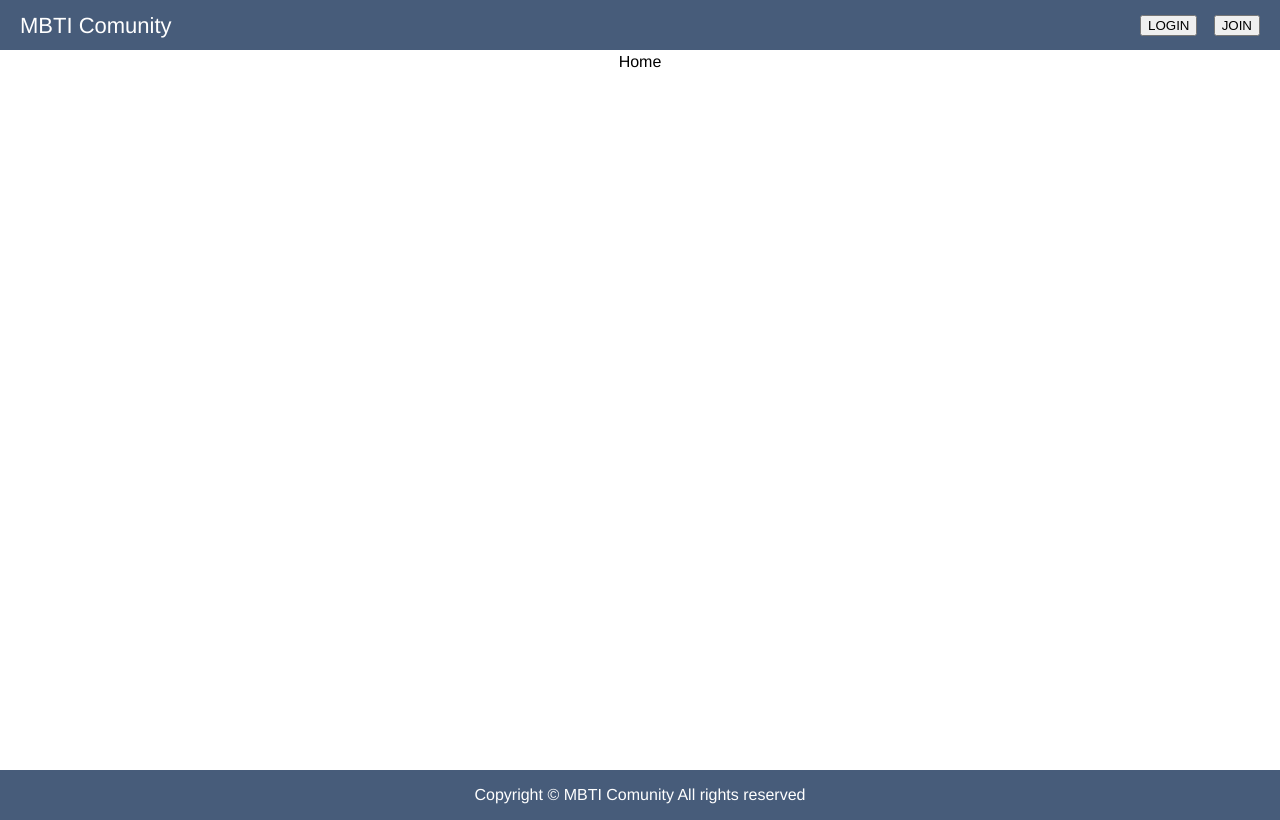
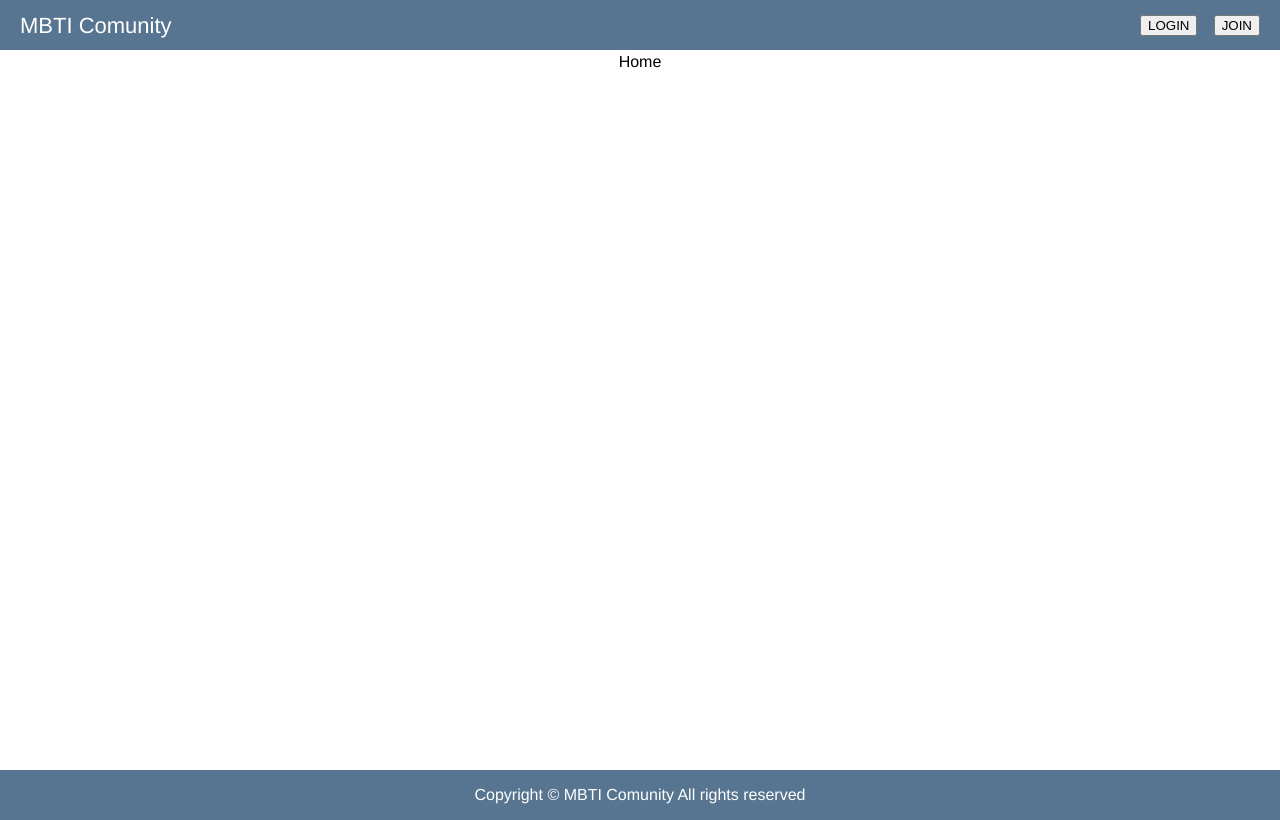
Before and after one commit to hyewon-han/news-feed, a React (Create React App) app: page / in a window 1280 px wide. Built offline with nearby package versions, Linux system fonts and the light colour scheme.

Commit message:
Update Theme.js

```diff
--- a/src/styles/Theme.js
+++ b/src/styles/Theme.js
@@ -1,10 +1,12 @@
 const color = {
+  red: '#f94144',
+  orange: '#f3722c',
+  yellow: '#f9c74f',
+  green: '#90be6d',
+  blue: '#577590',
   black: '#252525',
   pink: '#d8737f',
-  blue: '#475c7a',
-  green: 'lightgreen',
-  purple: '#685d79',
-  yellow: '#fcbb6d'
+  purple: '#685d79'
 };
 
 const fontSize = {
```
